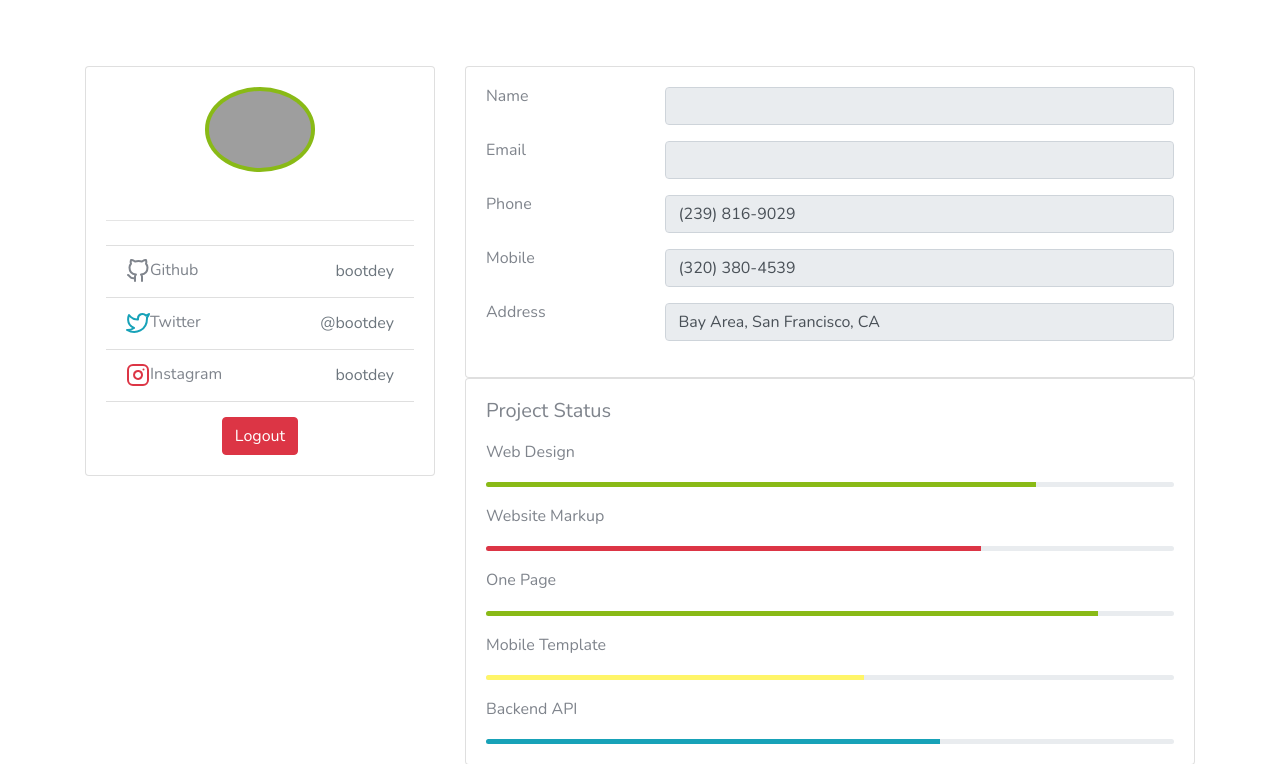
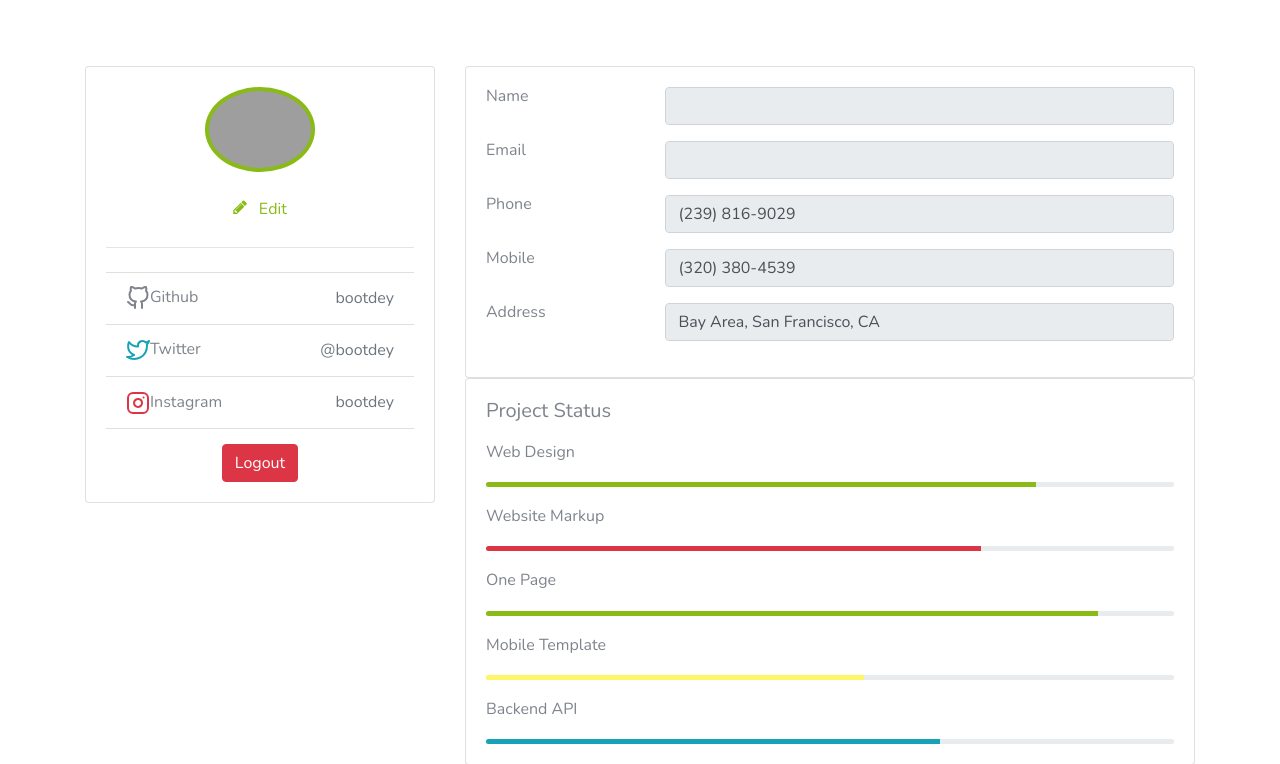
Before and after one commit to WeeklySorcery/Python-Portal, a Django app: page /profile/ in a window 1280 px wide. Shown: the part 190-954 px from the top of the page. Run offline with Django 4.2, Linux system fonts and the light colour scheme; a user stored in the database is signed in; some libraries are stand-ins or nearby versions; some web fonts are replaced; grey boxes are pictures that could not be loaded.

Commit message:
edit btn

```diff
--- a/jobPortal/website/templates/profile.html
+++ b/jobPortal/website/templates/profile.html
@@ -31,9 +31,15 @@
                   <div class="d-flex flex-column align-items-center text-center">
                     <img src="https://bootdey.com/img/Content/avatar/avatar6.png" alt="Admin" class="rounded-circle p-1 bg-primary" width="110">
                     <div class="mt-3">
-                      <h4>{{ user.get_full_name  }}</h4>
-                      <p class="text-secondary mb-1">{{ user.email  }}</p>
-                    </div>
+                          <h4>{{ user.get_full_name }}</h4>
+                          <p class="text-secondary mb-1">{{ user.email }}</p>
+                          {% if user == request.user %}
+                              <!-- Show the edit icon only for the owner of the profile -->
+                              <a href="#">
+                                <i class="mr-2 icon-pencil"></i> Edit <!-- Assuming you're using Font Awesome for icons -->
+                              </a>
+                          {% endif %}
+                  </div>
                   </div>
                   <hr class="my-4">
                   <ul class="list-group list-group-flush">
@@ -49,9 +55,11 @@
                       <h6 class="mb-0"><svg xmlns="http://www.w3.org/2000/svg" width="24" height="24" viewBox="0 0 24 24" fill="none" stroke="currentColor" stroke-width="2" stroke-linecap="round" stroke-linejoin="round" class="feather feather-instagram me-2 icon-inline text-danger"><rect x="2" y="2" width="20" height="20" rx="5" ry="5"></rect><path d="M16 11.37A4 4 0 1 1 12.63 8 4 4 0 0 1 16 11.37z"></path><line x1="17.5" y1="6.5" x2="17.51" y2="6.5"></line></svg>Instagram</h6>
                       <span class="text-secondary">bootdey</span>
                     </li>
+                    {% if user == request.user %}
                       <div class="mt-3 align-items-center text-center">
                         <a href="{% url 'user-logout' %}" class="btn btn-danger text-center">Logout</a>
                       </div>
+                    {% endif %}
                   </ul>
                 </div>
               </div>
```
Also changed, not shown: jobPortal/db.sqlite3.
